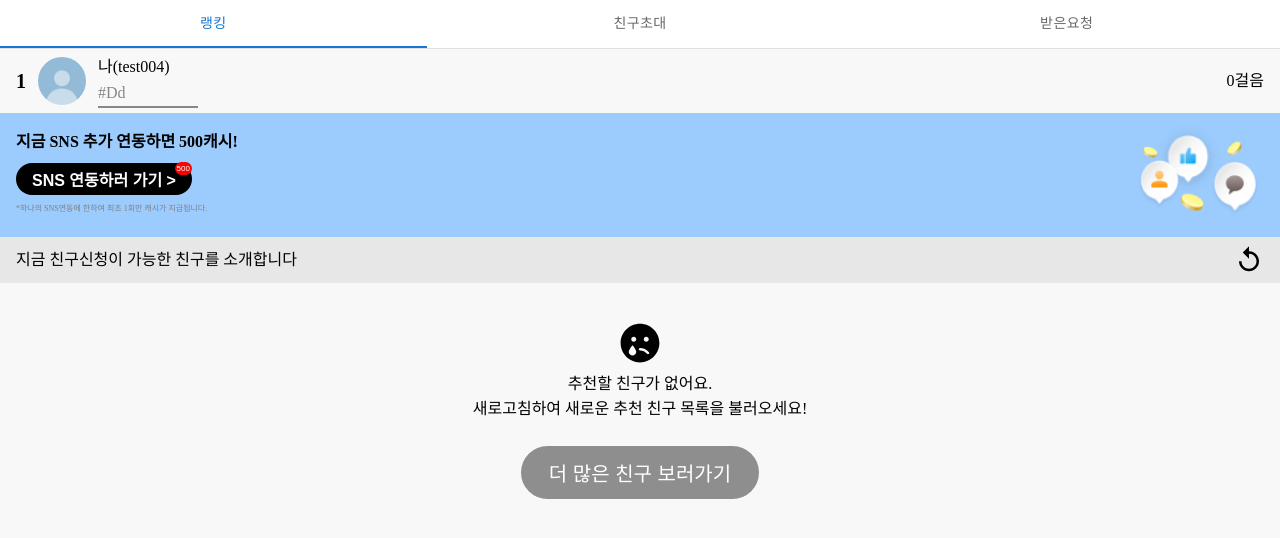
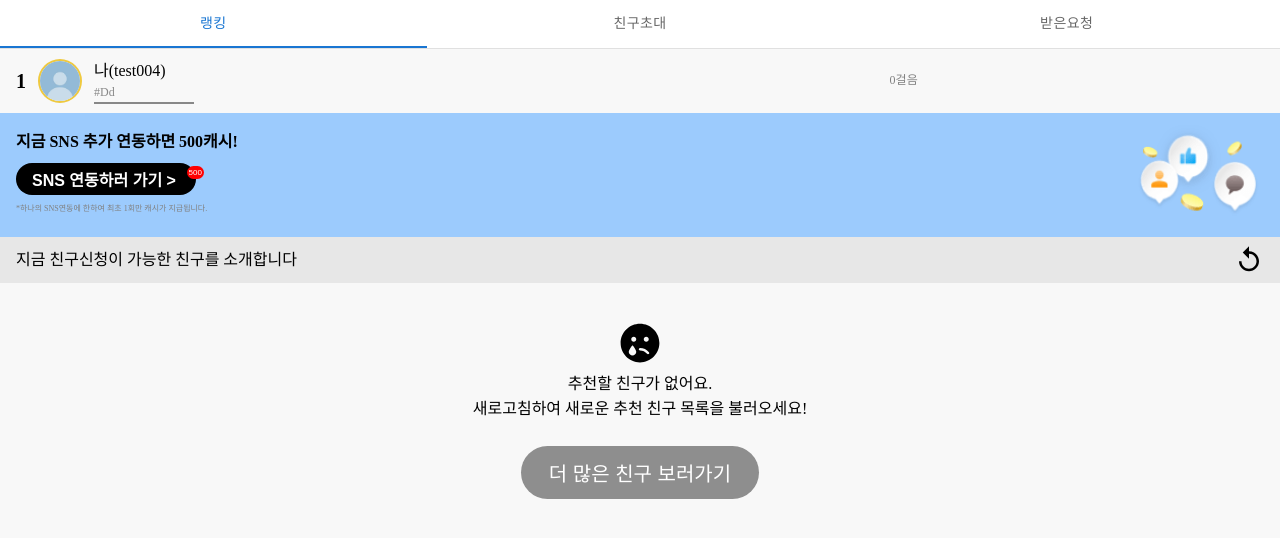
Before and after one commit to Frontend-geonu/onboarding, a Next.js app: page / in a window 1280 px wide. Shown: the top 538 px of the page. Built offline with nearby package versions, Linux system fonts and the light colour scheme.

Commit message:
style(ranking) : 전반적인 UI 수정

```diff
--- a/src/app.components/sns/style.ts
+++ b/src/app.components/sns/style.ts
@@ -27,8 +27,8 @@ export const Notice = styled.div`
 
 export const Emphasis = styled.div`
   position: absolute;
-  bottom: 20px;
-  right: 0px;
+  bottom: 16px;
+  right: -8px;
 
   font-size: 0.5rem;
   font-weight: 500;
@@ -45,7 +45,7 @@ export const GoSns = styled.button`
   background: black;
   color: white;
 
-  padding: 4px 16px;
+  padding: 4px 20px 4px 16px;
 
   border: none;
   border-radius: 100px;
--- a/src/app.feature/ranking/component/user/index.tsx
+++ b/src/app.feature/ranking/component/user/index.tsx
@@ -5,6 +5,7 @@ const User: React.FC = () => {
     <S.Wrapper>
       <S.Left>
         <S.Num>1</S.Num>
+        {/* TODO : 프로필에 왕관모양 추가하기 */}
         <S.Profile src="/images/kakao-default-profile.jpeg" alt="profile" />
         <S.UserInfo>
           <S.Id>나(test004)</S.Id>
--- a/src/app.feature/ranking/component/user/style.ts
+++ b/src/app.feature/ranking/component/user/style.ts
@@ -16,7 +16,12 @@ export const Left = styled.div`
   gap: 12px;
 `;
 
-export const Right = styled.div``;
+export const Right = styled.div`
+  width: 30%;
+
+  font-size: 0.75rem;
+  color: gray;
+`;
 
 export const Num = styled.div`
   font-weight: 700;
@@ -24,13 +29,16 @@ export const Num = styled.div`
 `;
 
 export const Profile = styled.img`
-  width: 48px;
+  width: 40px;
   border-radius: 50%;
+
+  border: 2px solid #efc93f;
 `;
 
 export const Id = styled.div``;
 export const Tag = styled.div`
   color: #888888;
+  font-size: 0.75rem;
 `;
 export const Bar = styled.div`
   border-bottom: 2px solid #888888;
```
